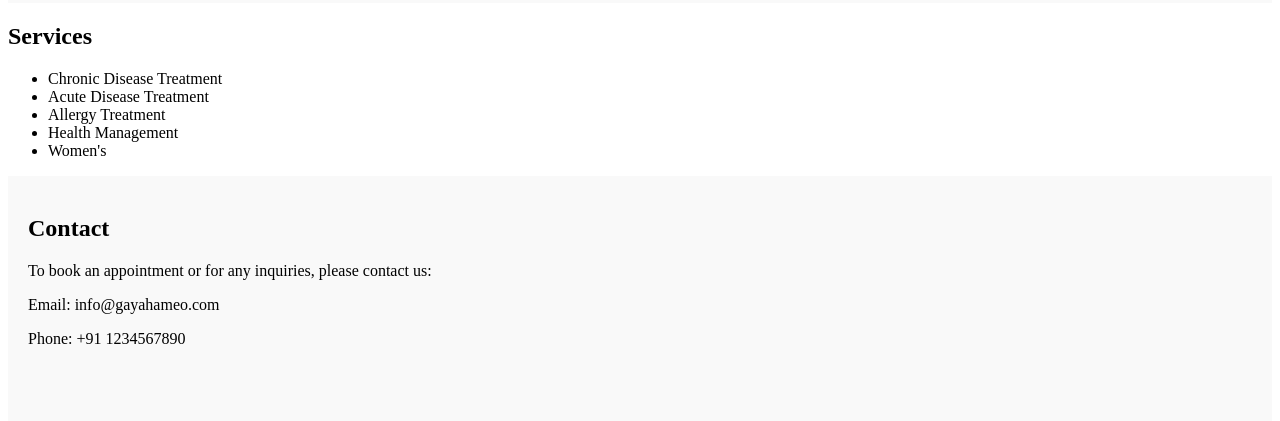
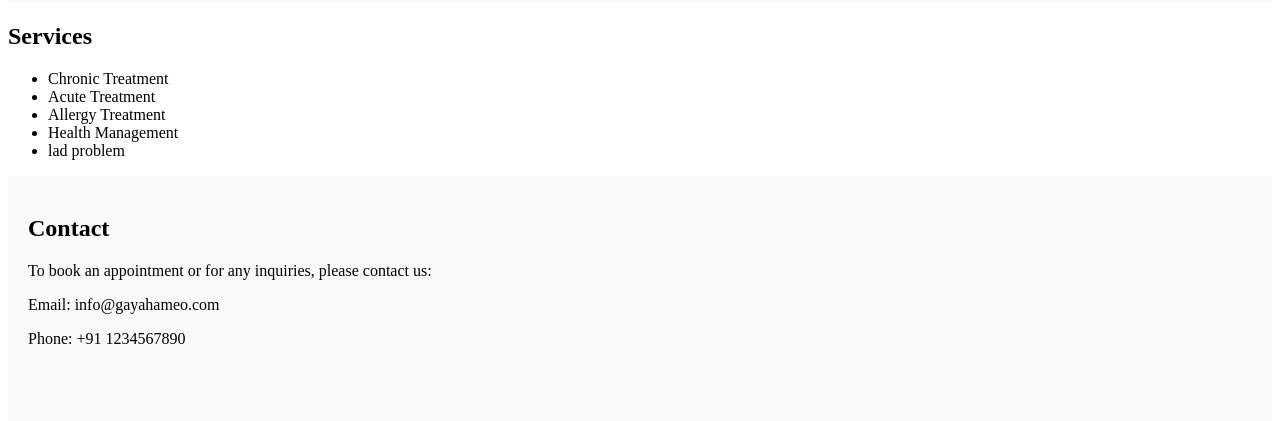
Before and after one commit to Abunsrr/Git_tutorial, a plain HTML site: page index.html in a window 1280 px wide. Shown: the part 350-771 px from the top of the page. Drawn offline with Linux system fonts and the light colour scheme; a script that the page names is missing.

Commit message:
updated content

```diff
--- a/index.html
+++ b/index.html
@@ -28,11 +28,11 @@
     <section id="services">
         <h2>Services</h2>
         <ul>
-            <li>Chronic Disease Treatment</li>
-            <li>Acute Disease Treatment</li>
+            <li>Chronic  Treatment</li>
+            <li>Acute  Treatment</li>
             <li>Allergy Treatment</li>
             <li>Health Management</li>
-            <li>Women's </li>
+            <li>lad problem </li>
         </ul>
     </section>
 
```
